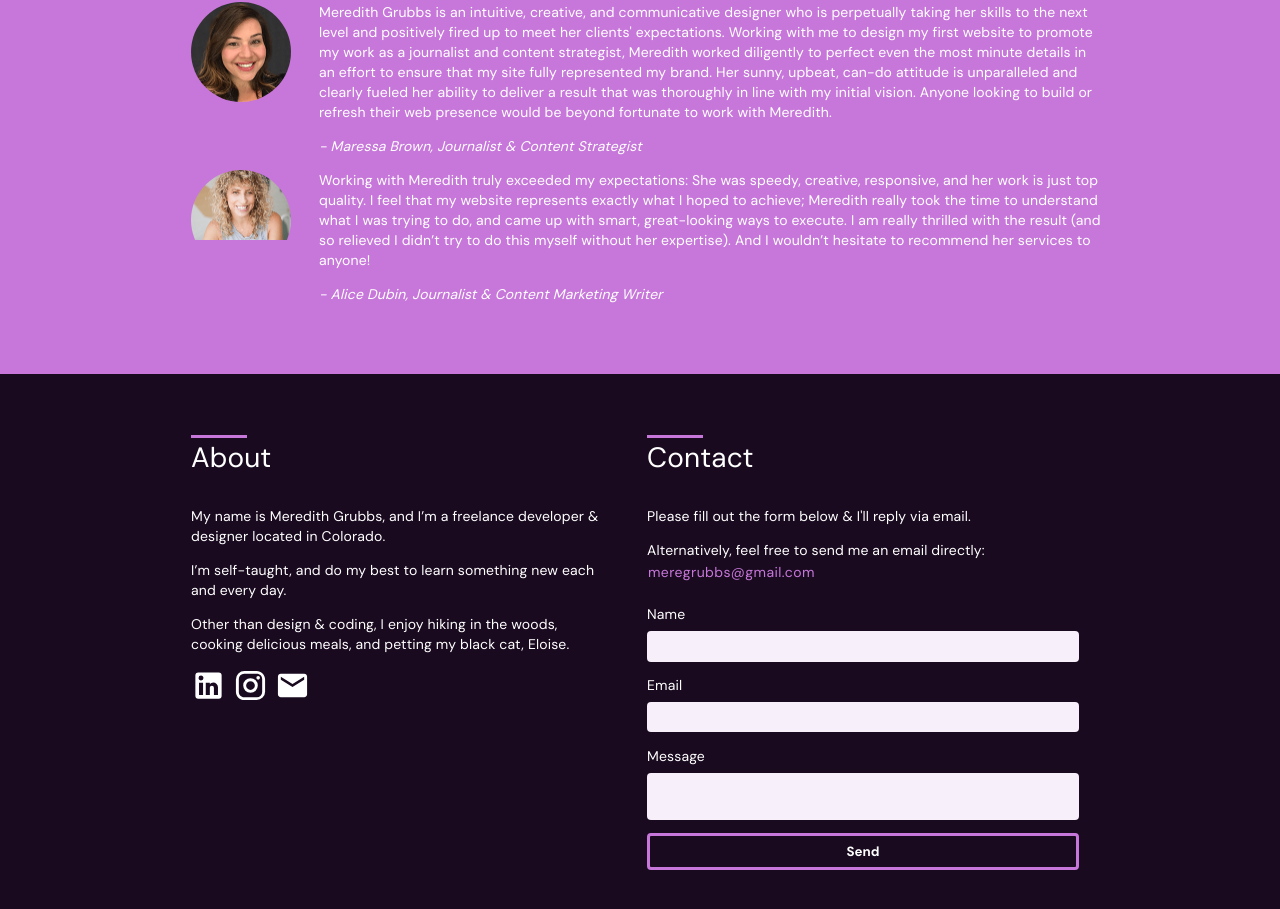
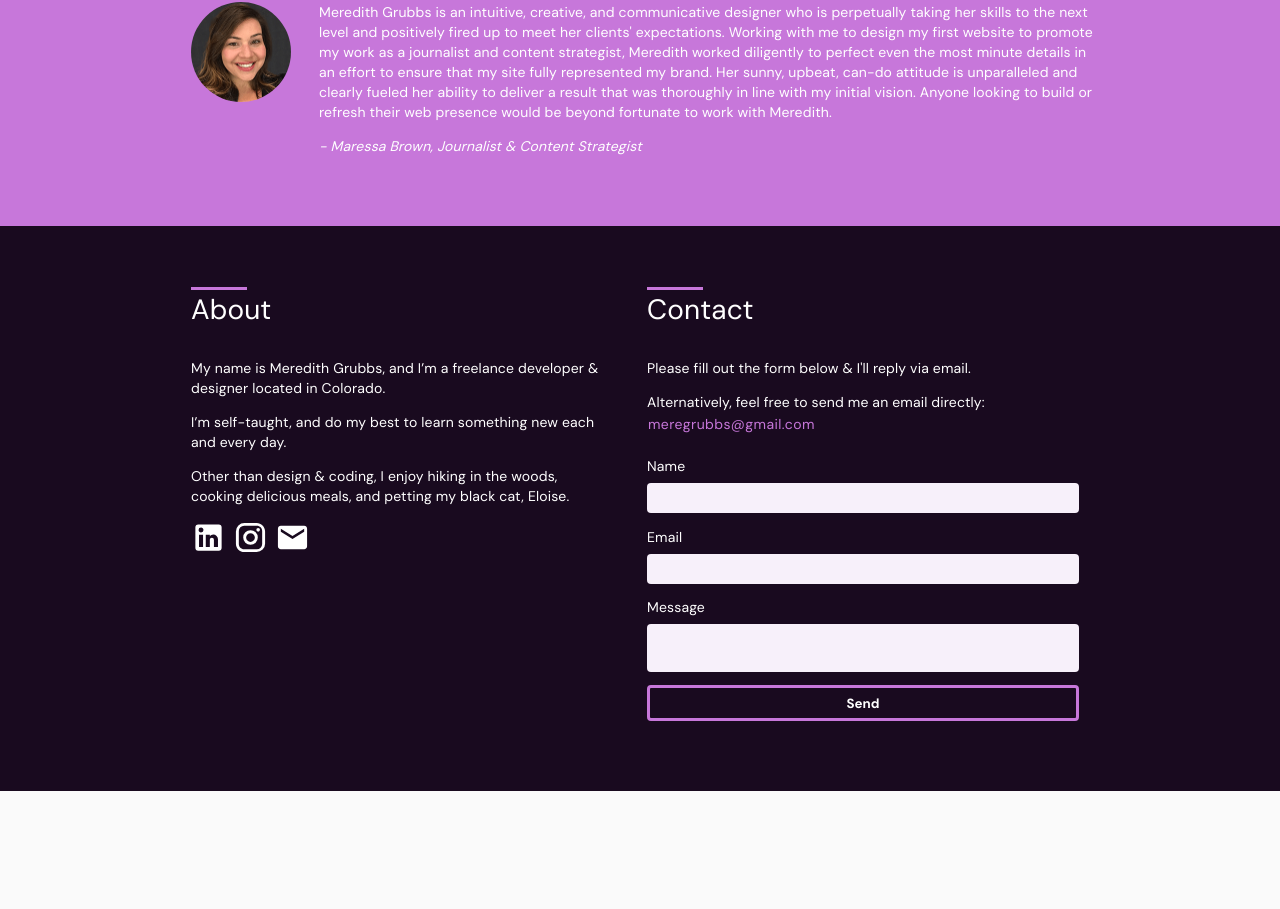
Before and after one commit to meregrubbs/portfolio, a React (Create React App) app: page / in a window 1280 px wide. Shown: the part 1392-2301 px from the top of the page. After the commit the page ends 2183 px from the top, so only its background shows below. Built offline with nearby package versions, Linux system fonts and the light colour scheme.

Commit message:
remove alice testimonial

```diff
--- a/src/components/testimonials/Testimonials.js
+++ b/src/components/testimonials/Testimonials.js
@@ -7,7 +7,6 @@ import Container from '@material-ui/core/Container';
 
 // Testimonial Images (200px width)
 import maressa from './testimonialImages/maressa.png';
-import alice from './testimonialImages/alice_dubin.png';
 
 const useStyles = makeStyles(theme => ({
   root: {
@@ -42,9 +41,6 @@ const Testimonials = ({
               testimonialQuote="Meredith Grubbs is an intuitive, creative, and communicative designer who is perpetually taking her skills to the next level and positively fired up to meet her clients' expectations. Working with me to design my first website to promote my work as a journalist and content strategist, Meredith worked diligently to perfect even the most minute details in an effort to ensure that my site fully represented my brand. Her sunny, upbeat, can-do attitude is unparalleled and clearly fueled her ability to deliver a result that was thoroughly in line with my initial vision. Anyone looking to build or refresh their web presence would be beyond fortunate to work with Meredith."
               testimonialTitle='Maressa Brown, Journalist & Content Strategist'
             />
-            <SingleTestimonial
-            testimonialImage={alice}
-            testimonialQuote="Working with Meredith truly exceeded my expectations: She was speedy, creative, responsive, and her work is just top quality. I feel that my website represents exactly what I hoped to achieve; Meredith really took the time to understand what I was trying to do, and came up with smart, great-looking ways to execute. I am really thrilled with the result (and so relieved I didn’t try to do this myself without her expertise). And I wouldn’t hesitate to recommend her services to anyone!" testimonialTitle='Alice Dubin, Journalist & Content Marketing Writer' />
           </Grid>
         </Grid>
       </Container>
```
